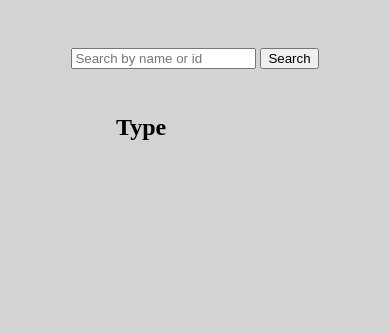
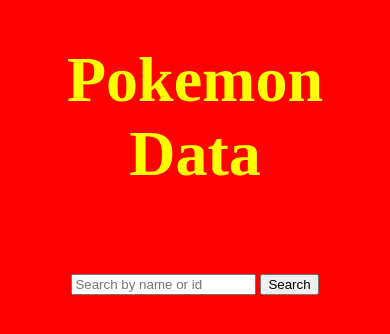
Before and after one commit to DanTheDev27/apiProjects, a plain HTML site: page index.html in a window 390 px wide. Drawn offline with Linux system fonts and the light colour scheme; a web font is replaced by a local one.

Commit message:
changed style and media query

```diff
--- a/index.html
+++ b/index.html
@@ -7,6 +7,7 @@
     <link rel="stylesheet" href="pokeApi.css">
 </head>
 <body>
+    <h1 id="pageTitle">Pokemon Data</h1>
     <div id="search"><input type="text" id="pokeInput" placeholder="Search by name or id">
     <button id="searchBtn" type="submit" onclick="getData()">Search</button>
     </div>
@@ -20,11 +21,11 @@
     </div>
     <!-- <hr id="hrDivider"> -->
     <div id="info">
-        <div>
+        <div id="typeInfo">
 
             <div id="typeInfo">
-                <h2>Type</h2>
-                <ul id="type"></ul>
+                <h2 id="type" style="display:none;">Type</h2>
+                <ul id="type" style="display:none"></ul>
             </div>
         <!-- <ul id="type"></ul> -->
         <ul id="weakness"></ul>
--- a/pokeApi.css
+++ b/pokeApi.css
@@ -6,8 +6,9 @@
 
 body{
     /* font-family: 'Pokemon Solid', sans-serif; */
-    background-color: lightgray;
+    background-color: red;
     font-family: "Atma", serif;
+    color:yellow;
 }
 #container{
     display: flex;
@@ -40,6 +41,8 @@ body{
 
 #pokemonSprite {
     max-height: 500px;
+    background: #2f2f2f90;
+    border-radius: 35px;
 }
 #search{
     margin-bottom: 20px;
@@ -48,6 +51,11 @@ body{
 #stats{
     list-style-type: none;
     padding:0;
+    width: 200px;
+    background: #2f2f3290;
+    text-align: center;
+    border-radius: 35px;
+
 }
 
 #emptyList {
@@ -93,6 +101,21 @@ ul#height, ul#weight {
     padding: 0;
     text-align: center;
 }
+#pageTitle {
+    text-align: center;
+    font-size: 4em;
+}
+
+#typeInfo {
+    background: #2f2f3290;
+    text-align: center;
+    max-width: 250px;
+    border-radius: 35px;
+}
+
+#weakness {
+    padding:0;
+}
 
 
 @media screen and (max-device-width: 800px) {
@@ -112,10 +135,12 @@ ul#height, ul#weight {
         max-height: 350px;
     }
     #stats {
+        width: fit-content;
+        height: fit-content;
+    }
+    #typeInfo {
         width: auto;
+        text-wrap: wrap;
+        height:fit-content;
     }
-    /* ul#height, ul#weight {
-        padding: 0;
-        text-align: center;
-    } */
 }
```
